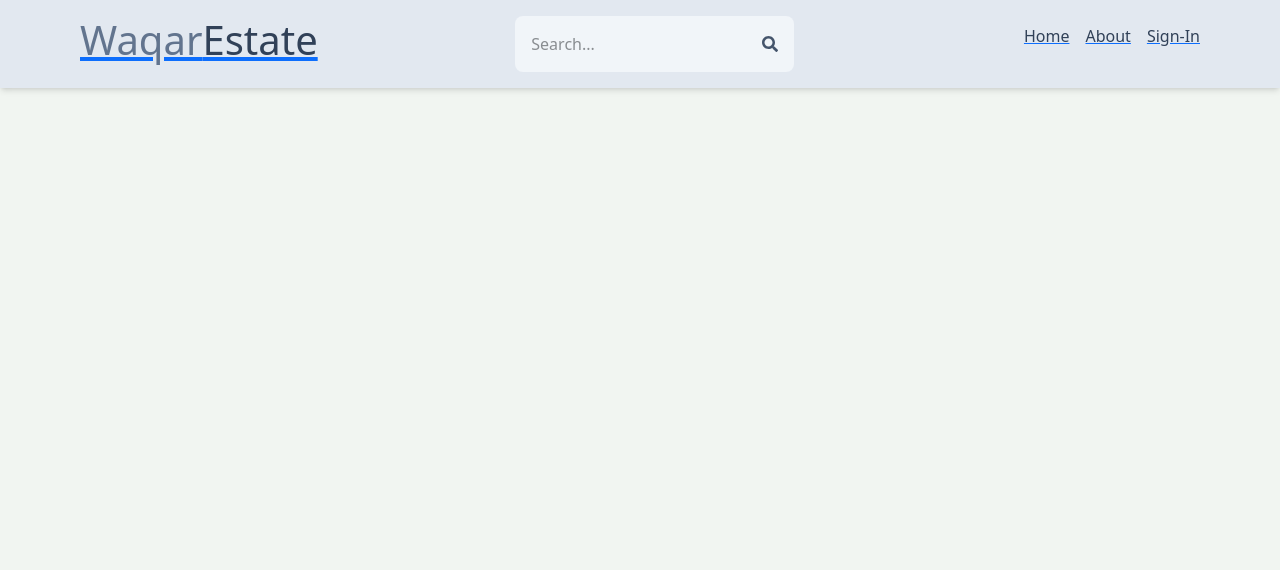
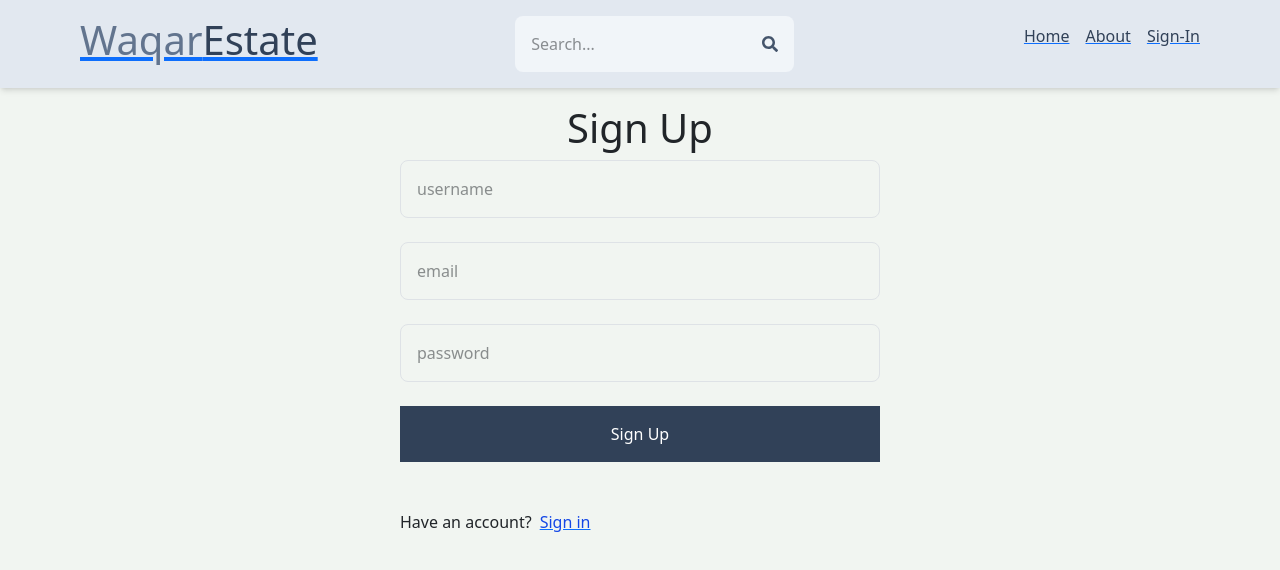
Before and after one commit to areebawaqar007/real-estate-marketplace, a React (Vite) app in the folder client/: page /signup in a window 1280 px wide. Shown: the top 570 px of the page. Built offline with nearby package versions, Linux system fonts and the light colour scheme; the HTML template or start-up script is replaced by a standard one.

Commit message:
complete sign up functionality

```diff
--- a/client/src/App.jsx
+++ b/client/src/App.jsx
@@ -14,8 +14,8 @@
           <Route path="/" element={<Home />} />
           <Route path="/about" element={<About />} />
           <Route path="/profile" element={<Profile />} />
-          <Route path="/sign-in" element={<SignIn />} />
-          <Route path="/sign-up" element={<SignUp />} />
+          <Route path="/signin" element={<SignIn />} />
+          <Route path="/signup" element={<SignUp />} />
 
         </Routes>
       </BrowserRouter>
--- a/client/src/pages/SignIn.jsx
+++ b/client/src/pages/SignIn.jsx
@@ -3,7 +3,7 @@
 export default function SignIn() {
   return (
     <div>
-
+      sign in
     </div>
   )
 }
--- a/client/src/pages/SignUp.jsx
+++ b/client/src/pages/SignUp.jsx
@@ -1,41 +1,95 @@
-import React from "react";
-import { Link } from "react-router-dom";
+import { useState } from 'react';
+import { Link, useNavigate } from 'react-router-dom';
+
 export default function SignUp() {
+  const [formData, setFormData] = useState({});
+  const [error, setError] = useState(null);
+  const [loading, setLoading] = useState(false);
+  const navigate = useNavigate();
+
+  const handleChange = (e) => {
+    setFormData({
+      ...formData,
+      [e.target.id]: e.target.value,
+    });
+  };
+
+  const handleSubmit = async (e) => {
+    e.preventDefault();
+    try {
+      setLoading(true);
+
+      const res = await fetch('/api/auth/signup', {
+        method: 'POST',
+        headers: {
+          'Content-Type': 'application/json',
+        },
+        body: JSON.stringify(formData),
+      });
+
+      const data = await res.json();
+      console.log(data);
+
+      if (data.success === false) {
+        setLoading(false);
+        setError(data.message);
+        return;
+      }
+
+      setLoading(false);
+      setError(null);
+      navigate('/sign-in');
+    } catch (error) {
+      setLoading(false);
+      setError(error.message);
+    }
+  };
+
   return (
-    <div className="p-3 max-w-lg mx-auto">
-      <h1 className="text-3xl text-center font-semibold my-7">Sign Up</h1>
-      <form className="flex flex-col gap-3">
+    <div className='p-3 max-w-lg mx-auto'>
+      <h1 className='text-3xl text-center font-semibold my-7'>Sign Up</h1>
+
+      <form onSubmit={handleSubmit} className='flex flex-col gap-4'>
         <input
-          type="text"
-          placeholder="username"
-          className="border p-3 rounded-lg"
-          id="username"
-          // onChange={handleChange}
+          type='text'
+          placeholder='username'
+          className='border p-3 rounded-lg'
+          id='username'
+          onChange={handleChange}
         />
+
         <input
-          type="email"
-          placeholder="email"
-          className="border p-3 rounded-lg"
-          id="email"
-          // onChange={handleChange}
+          type='email'
+          placeholder='email'
+          className='border p-3 rounded-lg'
+          id='email'
+          onChange={handleChange}
         />
+
         <input
-          type="password"
-          placeholder="password"
-          className="border p-3 rounded-lg"
-          id="password"
-          // onChange={handleChange}
+          type='password'
+          placeholder='password'
+          className='border p-3 rounded-lg'
+          id='password'
+          onChange={handleChange}
         />
-      <button className="bg-slate-700 text-white p-3 rounded-lg uppercase hover:opacity-95 disabled:opacity-80">Sign Up</button>
 
+        <button
+          disabled={loading}
+          className='bg-slate-700 text-white p-3 rounded-lg uppercase hover:opacity-95 disabled:opacity-80'
+        >
+          {loading ? 'Loading...' : 'Sign Up'}
+        </button>
       </form>
 
       <div className='flex gap-2 mt-5'>
         <p>Have an account?</p>
-        <Link to={'/sign-in'}>
+        <Link to='/sign-in'>
           <span className='text-blue-700'>Sign in</span>
         </Link>
       </div>
+
+      {error && <p className='text-red-500 mt-5'>{error}</p>}
     </div>
   );
 }
--- a/client/vite.config.js
+++ b/client/vite.config.js
@@ -3,6 +3,14 @@
 import tailwindcss from "@tailwindcss/vite";
 
 export default defineConfig({
+  server: {
+    proxy: {
+      '/api': {
+        target: 'http://localhost:3000',
+        secure: false,
+      },
+    },
+  },
   plugins: [
     react(),
     tailwindcss(),
```
